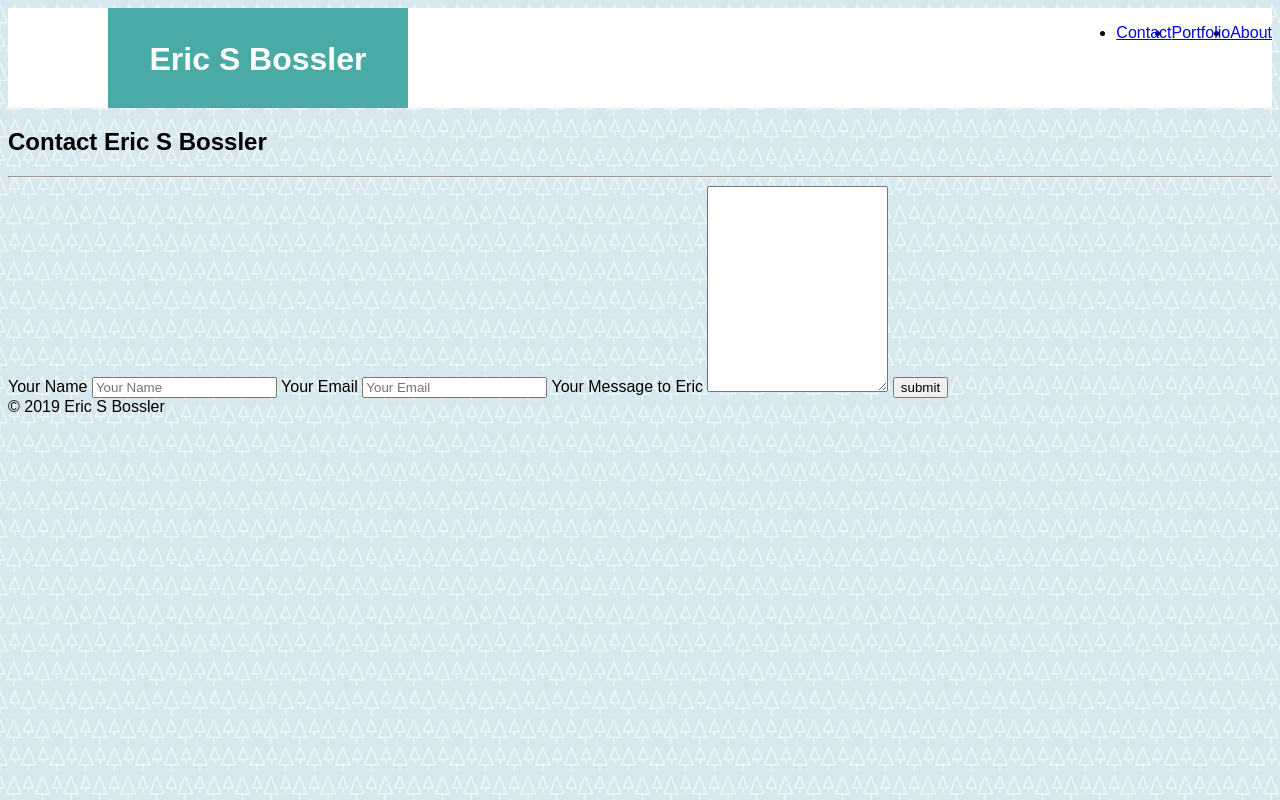
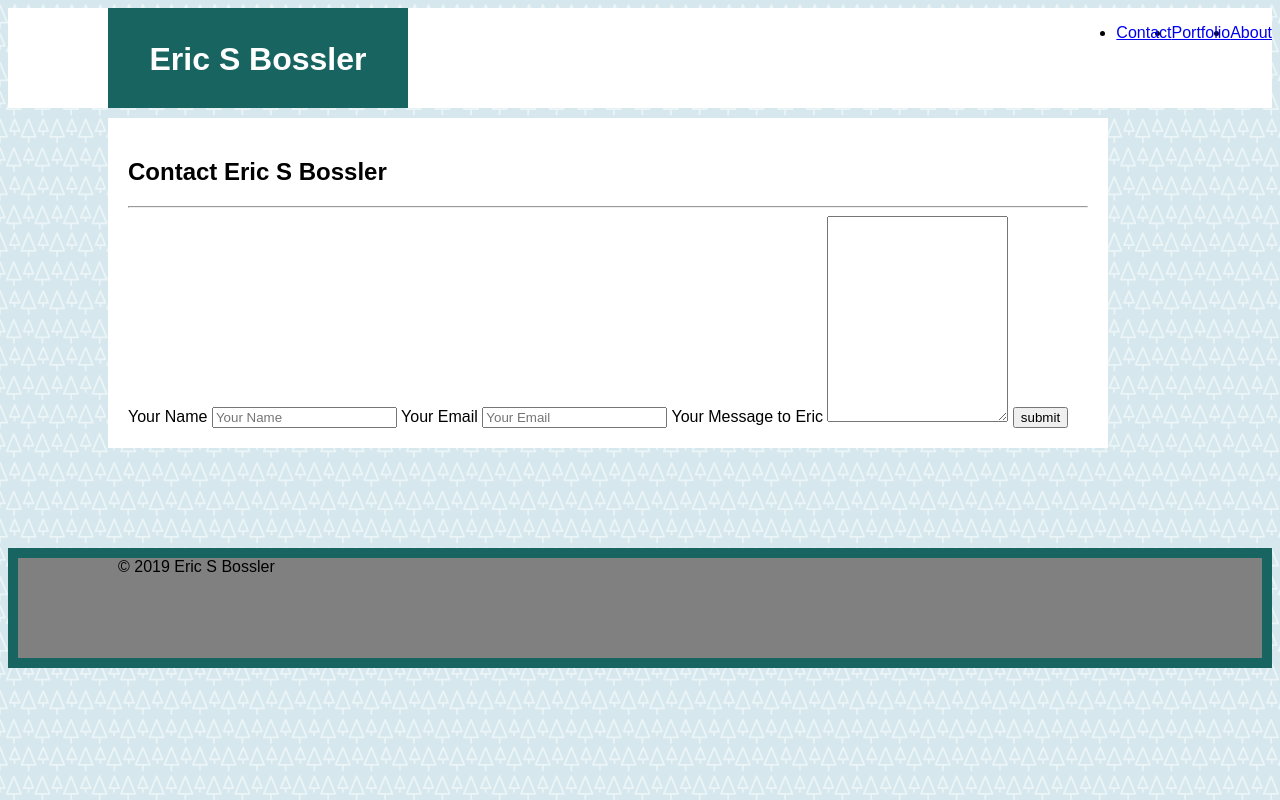
Before and after one commit to E-Bossler/bossler-portfolio-1, a plain HTML site: page contact.html in a window 1280 px wide. Drawn offline with Linux system fonts and the light colour scheme.

Commit message:
added css structures for all pages

```diff
--- a/assets/css/style.css
+++ b/assets/css/style.css
@@ -25,7 +25,7 @@ li{
     height: 100px;
     width: 300px;
     text-align: center;
-    background-color: #4aaaa5;
+    background-color: #176460;
     float: left;
 }
 
@@ -34,7 +34,7 @@ body{
     font-family:  Arial, Helvetica, sans-serif;
 }
 
-#about-me{
+#container{
     background-color: white;
     margin: 10px 0 0 100px;
     padding: 20px;
@@ -51,3 +51,11 @@ body{
     font-size: 130%;
     line-height: 1.5;
 }
+
+#copyright{
+    background-color: gray;
+    height: 100px;
+    margin:100px 0 0 0 ;
+    padding: 0 0 0 100px;
+    border:10px solid #176460;
+}
--- a/contact.html
+++ b/contact.html
@@ -25,7 +25,7 @@
         </ul>
     </div>
 
-    <div class="container">
+    <div id="container">
         <h2>
             Contact Eric S Bossler
         </h2>
```
Also changed, not shown: index.html (+1 -1 lines), portfolio.html (+1 -1 lines).
